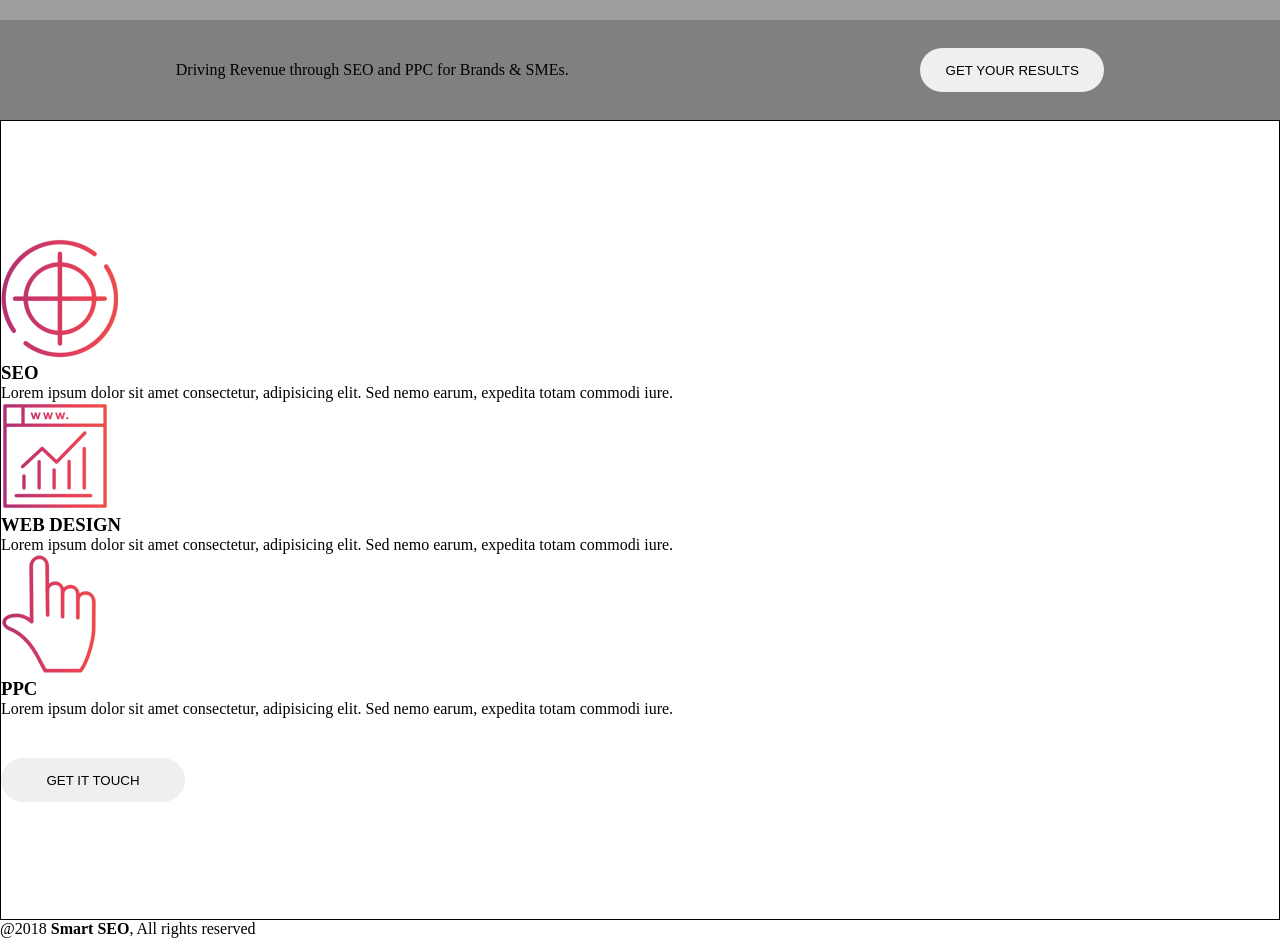
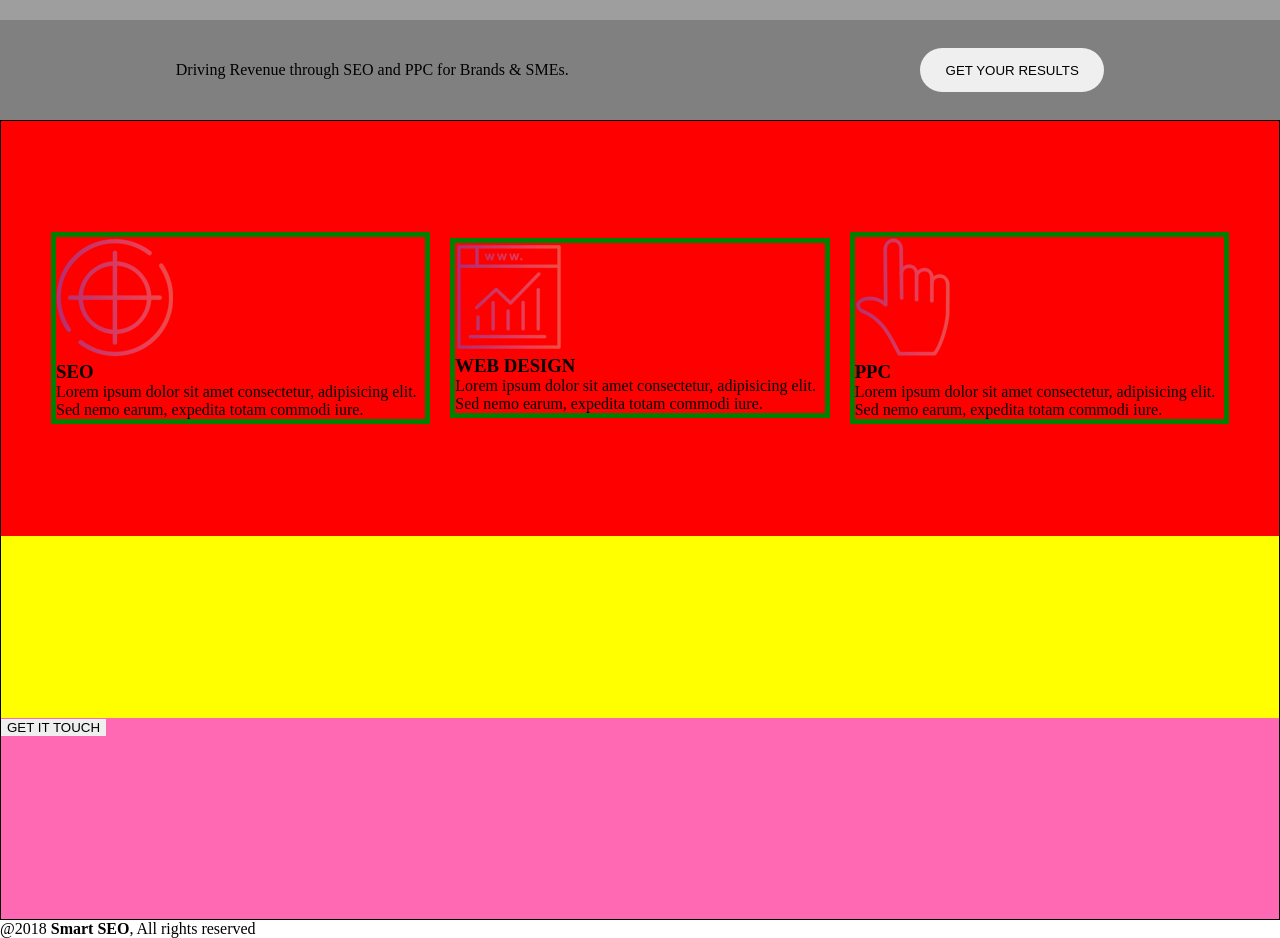
Before and after one commit to ch22as/SegundaLanding, a plain HTML site: page index.html in a window 1280 px wide. Shown: the part 380-1318 px from the top of the page. Drawn offline with Linux system fonts and the light colour scheme; grey boxes are pictures that could not be loaded.

Commit message:
cambios en el main

```diff
--- a/estilo.scss
+++ b/estilo.scss
@@ -47,32 +47,44 @@ main{
     width: 100%;
     height: 800px;
     border: 1px solid black;
-    display:flex;
-    gap: 20px;
-    flex-direction: column;
-    justify-content: center;
-    align-content: center;
-    flex-wrap: nowrap;
+    display:grid;
+    //grid-gap: 10px;
+    grid-template-areas: 'articulos articulos articulos'
+                        'slider slider slider'
+                         'button button button';
+
+
 }
 
-main section {
-    //height: 50%;
+
+#articulos{
+    background-color: red;
+    grid-area: articulos;
+    display: flex;
+    gap:20px;
+    justify-content: center;
+    align-items: center;
+    padding: 20px 50px;
 }
 
-/*#articulos{
-    display: flex;
-    order: -3;
-    gap: 122px;
-    padding-left: 200px;
-    padding-top: 100px;
+#articulos article{
+    border: 5px solid green;
+}
 
 
-}*/
+#slider{
+    background-color: yellow;
+    grid-area: slider;
+}
 
-#slider{
-    background-color: blue;
+#button{
+    background-color: hotpink;
+    grid-area: button;
+}
 
-}
+
+
+
 
 /*.articulo{
     width: 100px;
@@ -92,7 +104,7 @@ main section {
 }*/
 
 
-button{
+.button{
     width: 184px;
     height: 44px;
     border-radius: 10rem;
--- a/index.html
+++ b/index.html
@@ -37,7 +37,7 @@
 
         <section id="dos">
             <p>Driving Revenue through SEO and PPC for Brands & SMEs.</p>
-            <button>GET YOUR RESULTS</button>
+            <button class="button">GET YOUR RESULTS</button>
         </section>
 
         <main>
@@ -66,12 +66,12 @@
                 </article>
 
             </section>
-            <section>
-                <article id="slider"></article>
+            <section id="slider">
+                <article ></article>
             </section>
-            <section>
+            <section id="button">
             <button>GET IT TOUCH</button>
-        </section>
+            </section>
         </main>
         <footer>
             <p>@2018 <b>Smart SEO</b>, All rights reserved</p>
```
Also changed, not shown: estilo.css, 1 other file.
